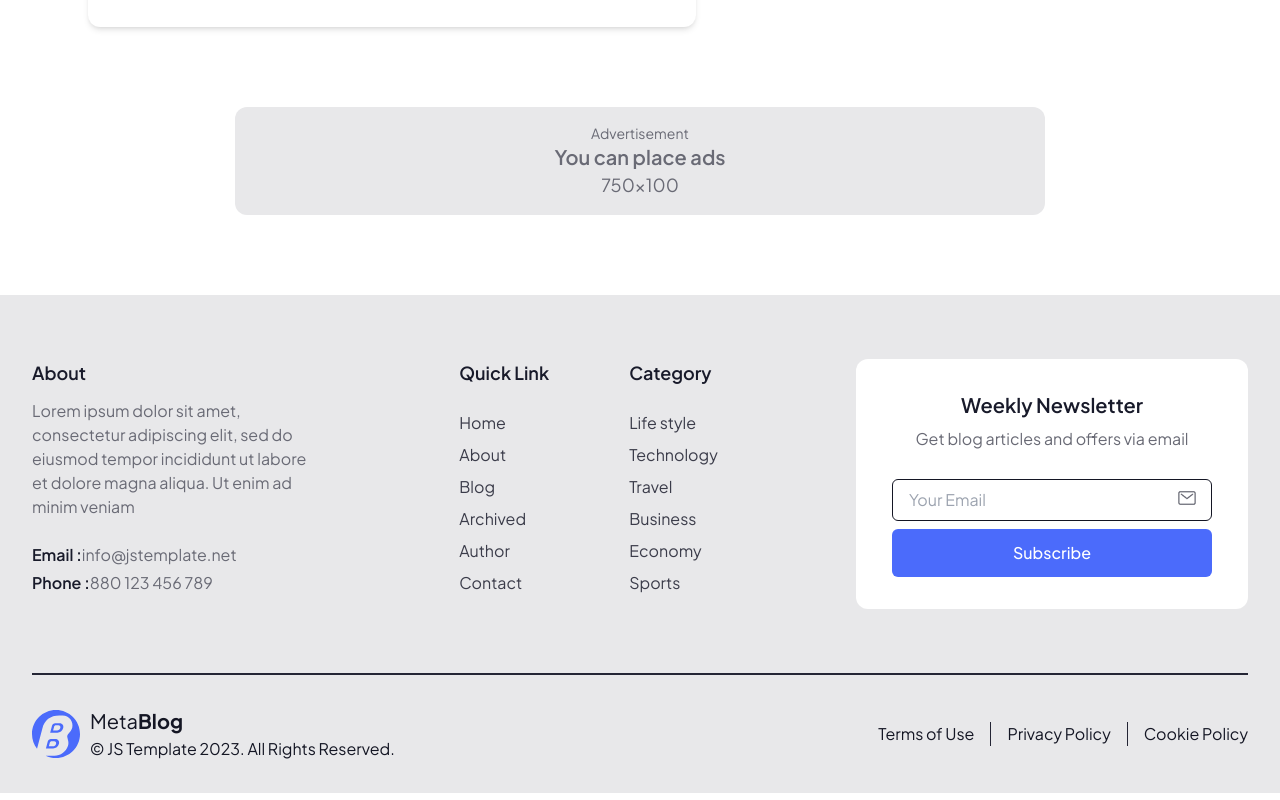
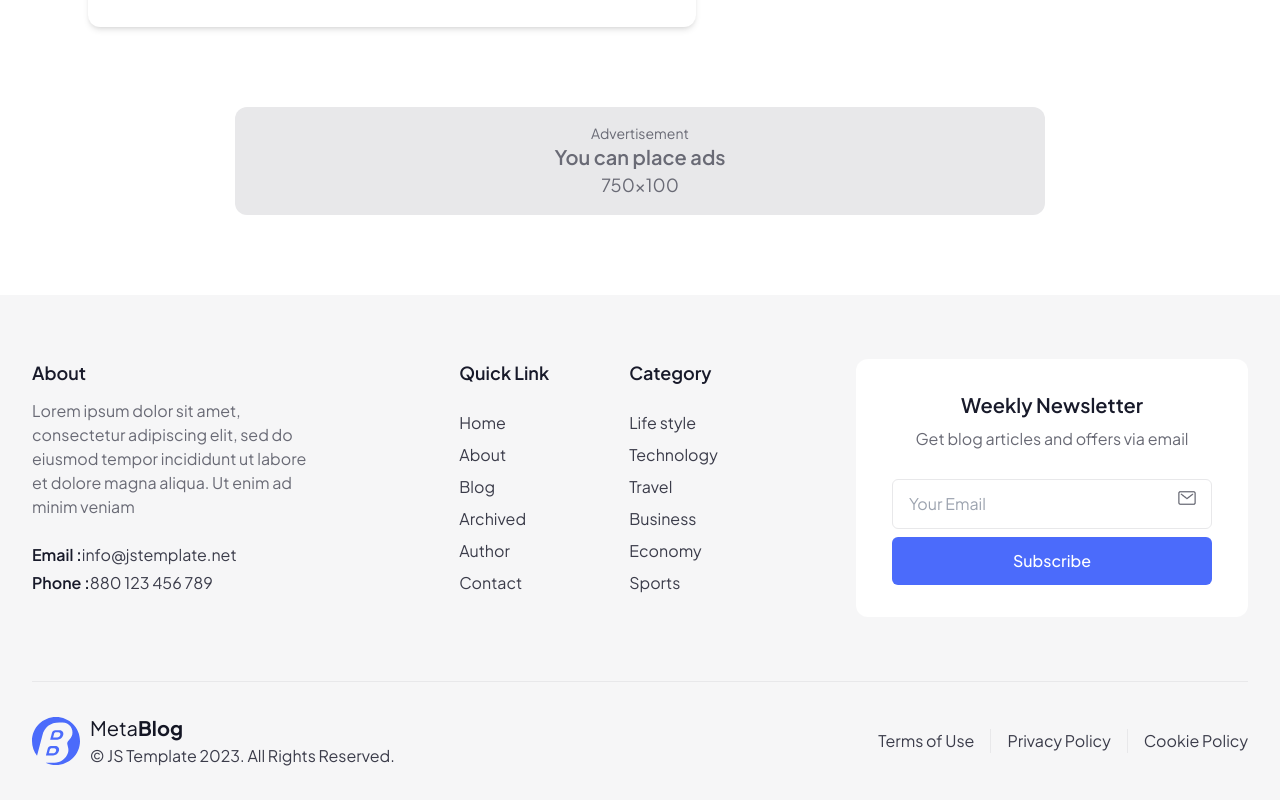
Before and after one commit to js-template/metablog-free, a Next.js app in the folder apps/site/: page / in a window 1280 px wide. Shown: the part 741-1541 px from the top of the page. Built offline with nearby package versions, Linux system fonts and the light colour scheme.

Commit message:
footer section color code update.

```diff
--- a/apps/site/components/footer/index.tsx
+++ b/apps/site/components/footer/index.tsx
@@ -6,61 +6,65 @@ import NewsLetter from '@/components/newsletter/NewsLetter'
 const Footer = () => {
    return (
       <div>
-         <div className="bg-base-200 px-5 md:px-0">
+         <div className="bg-secondary-content px-5 md:px-0">
             <div className="container mx-auto">
                <footer className=" grid grid-cols-12 gap-5 py-16">
                   <div className="col-span-12 lg:col-span-3">
                      <span className="text-lg font-semibold text-neutral font-sans">
                         About
                      </span>
-                     <p className=" mt-3 text-base text-secondary">
+                     <p className="mt-3 text-base text-secondary">
                         Lorem ipsum dolor sit amet, consectetur adipiscing elit,
                         sed do eiusmod tempor incididunt ut labore et dolore
                         magna aliqua. Ut enim ad minim veniam
                      </p>
                      <h6 className="mt-6">
-                        <span className=" font-semibold text-neutral">
+                        <span className="font-semibold text-neutral">
                            Email :
                         </span>
-                        <span className="text-secondary">
+                        <span className="text-base-content">
                            info@jstemplate.net
                         </span>
                      </h6>
                      <h6 className="mt-1">
-                        <span className=" font-semibold text-neutral">
+                        <span className="font-semibold text-neutral">
                            Phone :
                         </span>
-                        <span className="text-secondary">880 123 456 789</span>
+                        <span className="text-base-content">
+                           880 123 456 789
+                        </span>
                      </h6>
                   </div>
                   <div className="flex justify-between lg:justify-center lg:gap-20 col-span-12 lg:col-span-5">
                      <div>
-                        <span className=" text-neutral text-lg font-semibold">
+                        <span className="text-neutral text-lg font-semibold">
                            Quick Link
                         </span>
-                        <div className=" flex flex-col gap-y-2 mt-6">
+                        <div className="flex flex-col gap-y-2 mt-6">
                            {FooterDataOne.map((item: any, index: number) => (
                               <div key={index}>
-                                 <Link href={item.link}>
-                                    <p className="link link-hover text-base text-secondary-focus hover:text-primary transition hover:duration-300">
-                                       {item.name}
-                                    </p>
+                                 <Link
+                                    href={item.link}
+                                    className="link link-hover text-base text-base-content hover:text-primary transition hover:duration-300"
+                                 >
+                                    {item.name}
                                  </Link>
                               </div>
                            ))}
                         </div>
                      </div>
                      <div>
-                        <span className=" text-neutral text-lg font-semibold">
+                        <span className="text-neutral text-lg font-semibold">
                            Category
                         </span>
-                        <div className=" flex flex-col gap-y-2 mt-6">
+                        <div className="flex flex-col gap-y-2 mt-6">
                            {FooterDataTwo.map((item: any, index: number) => (
                               <div key={index}>
-                                 <Link href={item.link}>
-                                    <p className="link link-hover text-base text-secondary-focus hover:text-primary transition hover:duration-300">
-                                       {item.name}
-                                    </p>
+                                 <Link
+                                    href={item.link}
+                                    className="link link-hover text-base text-base-content hover:text-primary transition hover:duration-300"
+                                 >
+                                    {item.name}
                                  </Link>
                               </div>
                            ))}
@@ -71,8 +75,7 @@ const Footer = () => {
                      <NewsLetter />
                   </div>
                </footer>
-               <div className=" border border-base-300"></div>
-               <div className=" flex flex-col gap-4 md:gap-0 md:flex-row items-center justify-between py-8 bg-base-200">
+               <div className="flex flex-col gap-4 md:gap-0 md:flex-row items-center justify-between py-8 bg-secondary-content border-t border-base-200">
                   <div className="flex items-center gap-2.5">
                      <div>
                         <svg
@@ -101,29 +104,32 @@ const Footer = () => {
                         </svg>
                      </div>
                      <div>
-                        <h5 className=" text-xl text-neutral-focus">
-                           Meta<span className=" font-bold">Blog</span>
+                        <h5 className="text-xl text-neutral-focus">
+                           Meta<strong>Blog</strong>
                         </h5>
-                        <p className=" mt-0.5 text-neutral-focus text-base">
+                        <p className="mt-0.5 text-base-content text-base">
                            © JS Template 2023. All Rights Reserved.
                         </p>
                      </div>
                   </div>
-                  <div className=" flex items-center gap-4">
-                     <Link href="/">
-                        <h6 className="text-base border-r border-base-300 pr-4 text-neutral-focus hover:text-primary transition hover:duration-300">
-                           Terms of Use
-                        </h6>
+                  <div className="flex items-center gap-4 text-base-content">
+                     <Link
+                        href="/"
+                        className="text-base border-r border-base-200 pr-4 hover:text-primary transition hover:duration-300"
+                     >
+                        Terms of Use
                      </Link>
-                     <Link href="/">
-                        <h6 className="text-base border-r border-base-300 pr-4 text-neutral-focus hover:text-primary transition hover:duration-300">
-                           Privacy Policy
-                        </h6>
+                     <Link
+                        href="/"
+                        className="text-base border-r border-base-200 pr-4  hover:text-primary transition hover:duration-300"
+                     >
+                        Privacy Policy
                      </Link>
-                     <Link href="/">
-                        <h6 className="text-base text-neutral-focus hover:text-primary transition hover:duration-300">
-                           Cookie Policy
-                        </h6>
+                     <Link
+                        href="/"
+                        className="text-base hover:text-primary transition hover:duration-300"
+                     >
+                        Cookie Policy
                      </Link>
                   </div>
                </div>
--- a/apps/site/components/newsletter/NewsLetter.tsx
+++ b/apps/site/components/newsletter/NewsLetter.tsx
@@ -8,14 +8,14 @@ const NewsLetter = () => {
             <h5 className="text-center text-xl font-semibold text-neutral">
                Weekly Newsletter
             </h5>
-            <h4 className=" mt-2 text-base text-center text-secondary">
+            <h4 className="mt-2 text-base text-center text-secondary">
                Get blog articles and offers via email
             </h4>
             <div className="relative">
                <input
                   placeholder="Your Email"
                   type="email"
-                  className="px-4 py-2 border border-neutral-focus rounded-md w-full outline-none mt-7 text-secondary placeholder:text-base bg-base-100 "
+                  className="px-4 py-3 border border-base-200 rounded-md w-full outline-none mt-7 text-secondary placeholder:text-base bg-base-100 "
                />
                <Image
                   src="/email.png"
@@ -23,7 +23,7 @@ const NewsLetter = () => {
                   width={18}
                   height={14}
                   priority={true}
-                  className=" absolute  right-4 top-10"
+                  className="absolute right-4 top-10"
                />
             </div>
             <button className="bg-primary py-3 text-center font-medium w-full rounded-md mt-2 text-white">
--- a/apps/site/tailwind.config.js
+++ b/apps/site/tailwind.config.js
@@ -36,7 +36,7 @@ module.exports = {
                'primary-focus': '#405BD5',
                secondary: '#696A75',
                'secondary-focus': '#3B3C4A',
-               'secondary-content': '#FFFFFF',
+               'secondary-content': '#F6F6F7',
                accent: '#3CC288',
                'accent-focus': '#33A574',
                'accent-content': '#FFFFFF',
@@ -71,7 +71,7 @@ module.exports = {
                'base-100': '#181A2A',
                'base-200': '#242535',
                'base-300': '#141624',
-               'base-content': '#3B3C4A',
+               'base-content': '#BABABF',
                info: '#FFFFFF',
                success: '#009485',
                warning: '#ff9900',
```
